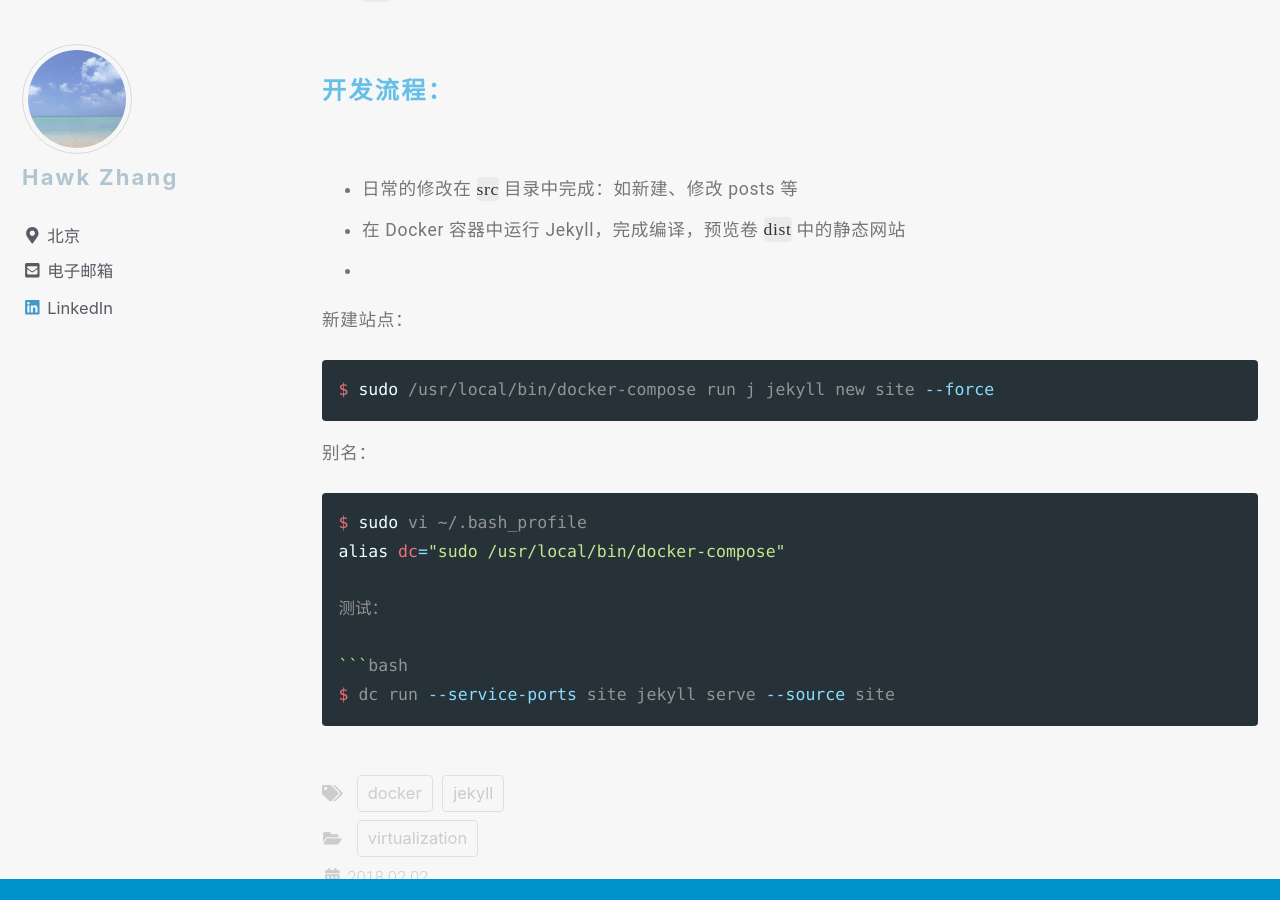
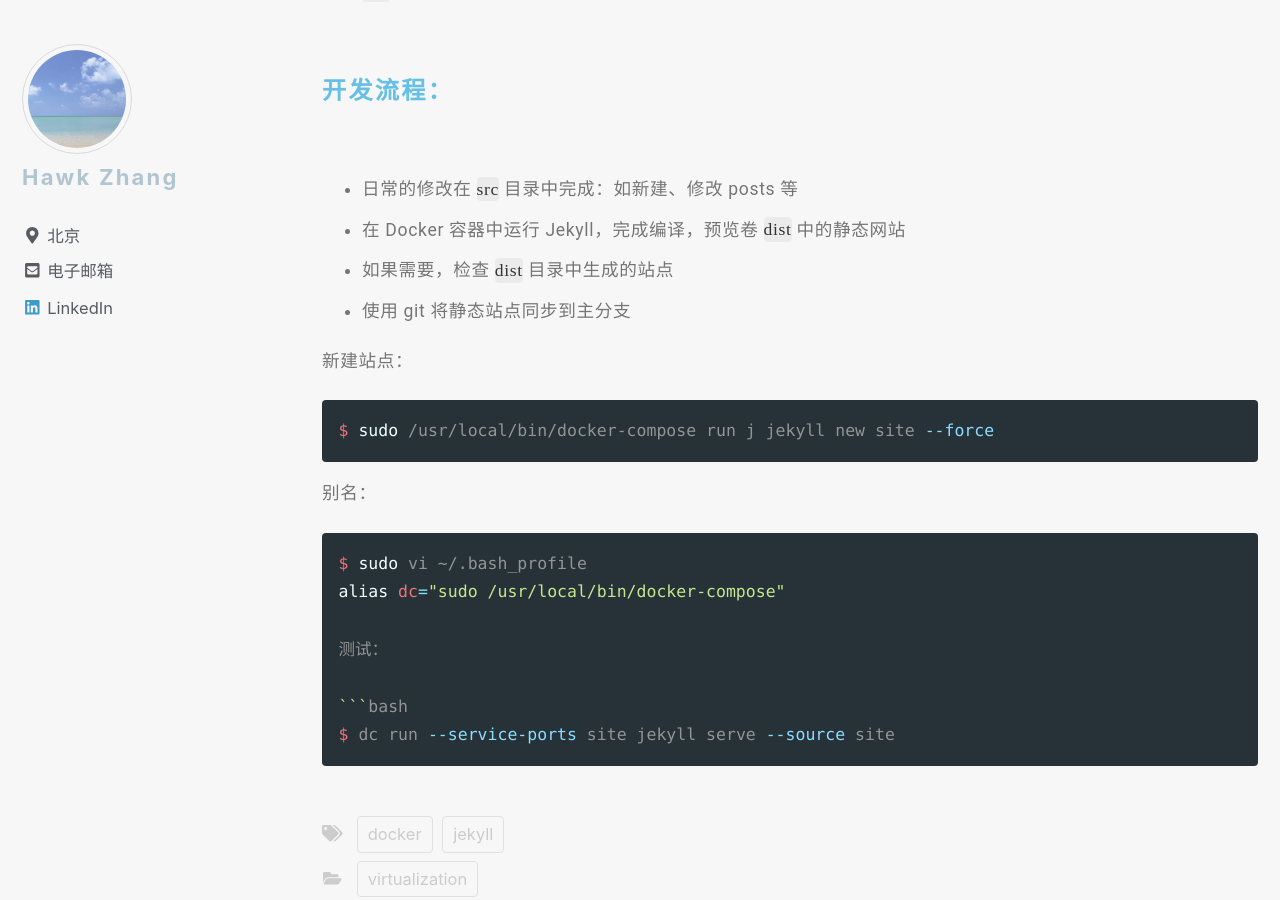
Before and after one commit to narru888/linotes_note, a Jekyll site: the page built from _posts/docker/2018-02-02-docker.jekyll.md, in a window 1280 px wide and 900 px high, scrolled down 1665 px. Built offline with Jekyll 4.4.1, drawn with Linux system fonts in a browser that asks for light colours; nearby versions of some CDN libraries; a script that is not in the unit is left out.

Commit message:
update on 2018-10-29 09:07:01 CST

```diff
--- a/_posts/docker/2018-02-02-docker.jekyll.md
+++ b/_posts/docker/2018-02-02-docker.jekyll.md
@@ -56,7 +56,12 @@ header:
 
 * 日常的修改在 `src` 目录中完成：如新建、修改 posts 等
 * 在 Docker 容器中运行 Jekyll，完成编译，预览卷 `dist` 中的静态网站
-*
+* 如果需要，检查 `dist` 目录中生成的站点
+* 使用 git 将静态站点同步到主分支
+
+
+
+
 
 
 
```
